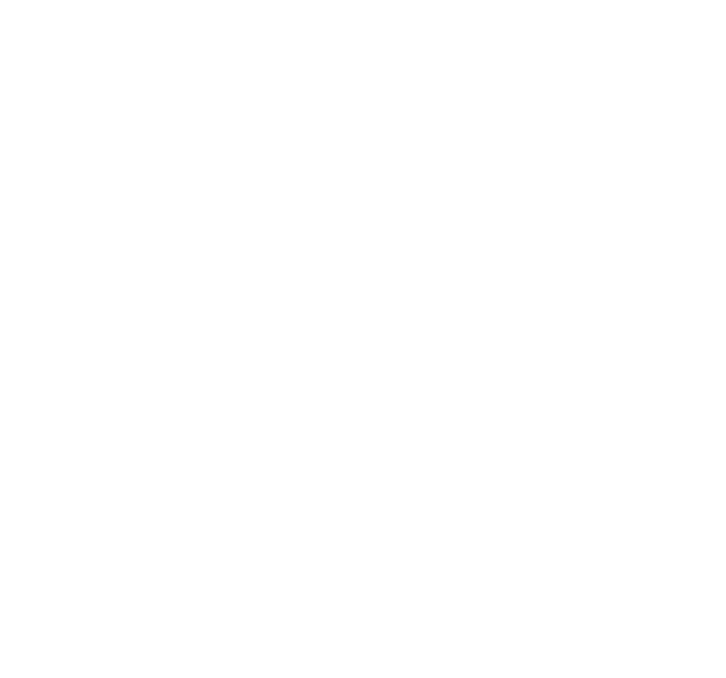
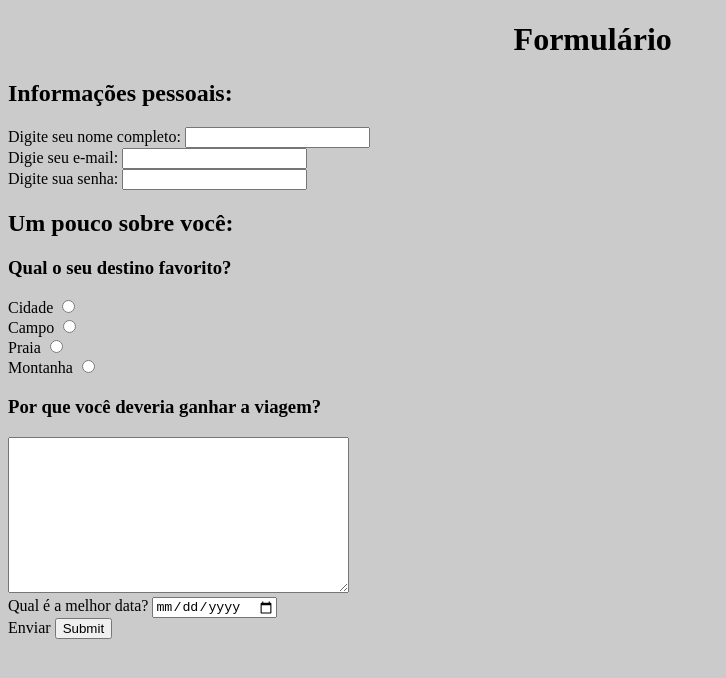
Before and after one commit to MateusKGomes/Exercicios-da-Trybe-, a plain HTML site: page secao-6/index.html in a window 1280 px wide. Shown: the whole page, without its empty margins (0-726 px from the left). Drawn offline with Linux system fonts and the light colour scheme.

Commit message:
Adiciona exercicio do dia 1

```diff
--- a/secao-6/index.html
+++ b/secao-6/index.html
@@ -5,15 +5,54 @@
     <meta http-equiv="X-UA-Compatible" content="IE=edge">
     <meta name="viewport" content="width=device-width, initial-scale=1.0">
     <title>Document</title>
+   <link rel="stylesheet" href="style.css">
 </head>
 <body>
-    <form action="" method="get">
-
-
-
-
-
-
+    <header> <h1 id="title" >Formulário</h1></header>
+    <form action="" method="get" id="myForm" class="date">
+        <section>
+            <h2>Informações pessoais: </h2>
+    <label for="name">Digite seu nome completo: </label>
+    <input type="text" name="YourName" id="name" maxlength="40" minlength="10" required>
+        </section>
+        <section>
+    <label for="email">Digie seu e-mail: </label>
+    <input type="email" id="email" name="email" autocomplete="off" minlength="10" maxlength="50">
+        </section>
+        <section>
+            <label for="password">Digite sua senha: </label>
+            <input type="password" name="senha" id="password" >
+        </section>
+        <section>
+            <h2>Um pouco sobre você: </h2>
+            <h3>Qual o seu destino favorito?</h3>
+            <label for="destiny1">Cidade</label>
+            <input type="radio" name="destiny" id="destiny1" >
+        </section>
+        <section>
+            <label for="destiny2">Campo</label>
+            <input type="radio" name="destiny" id="destiny2" >
+        </section>
+        <section>
+            <label for="destiny3">Praia</label>
+            <input type="radio" name="destiny" id="destiny3" >
+        </section>
+        <section>
+            <label for="destiny4">Montanha</label>
+            <input type="radio" name="destiny" id="destiny4" >
+        </section>
+        <section>
+            <h3>Por que você deveria ganhar a viagem?</h3>
+            <textarea name="" id="" cols="40" rows="10"></textarea>
+        </section>
+        <section>
+            <label for="date">Qual é a melhor data? </label>
+            <input type="date" id="date">
+        </section>
+        <section>
+            <label for="submit">Enviar</label>
+            <input type="submit">
+        </section>
     </form>
 </body>
 </html>
--- a/secao-6/style.css
+++ b/secao-6/style.css
@@ -0,0 +1,8 @@
+body{
+    background-color: rgba(204, 203, 203, 0.986);
+}
+#title{
+    color: black;
+    align-items: center;
+    margin-left: 40%;
+}
```
